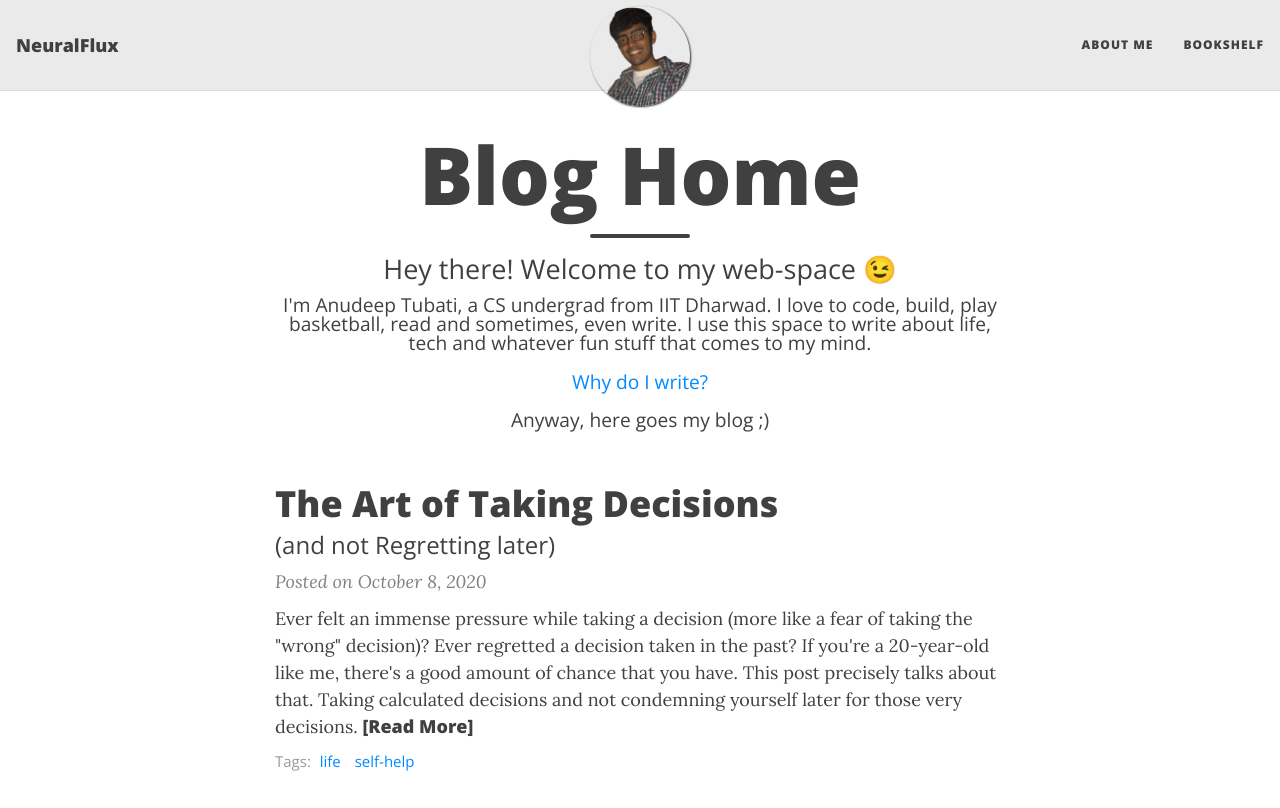
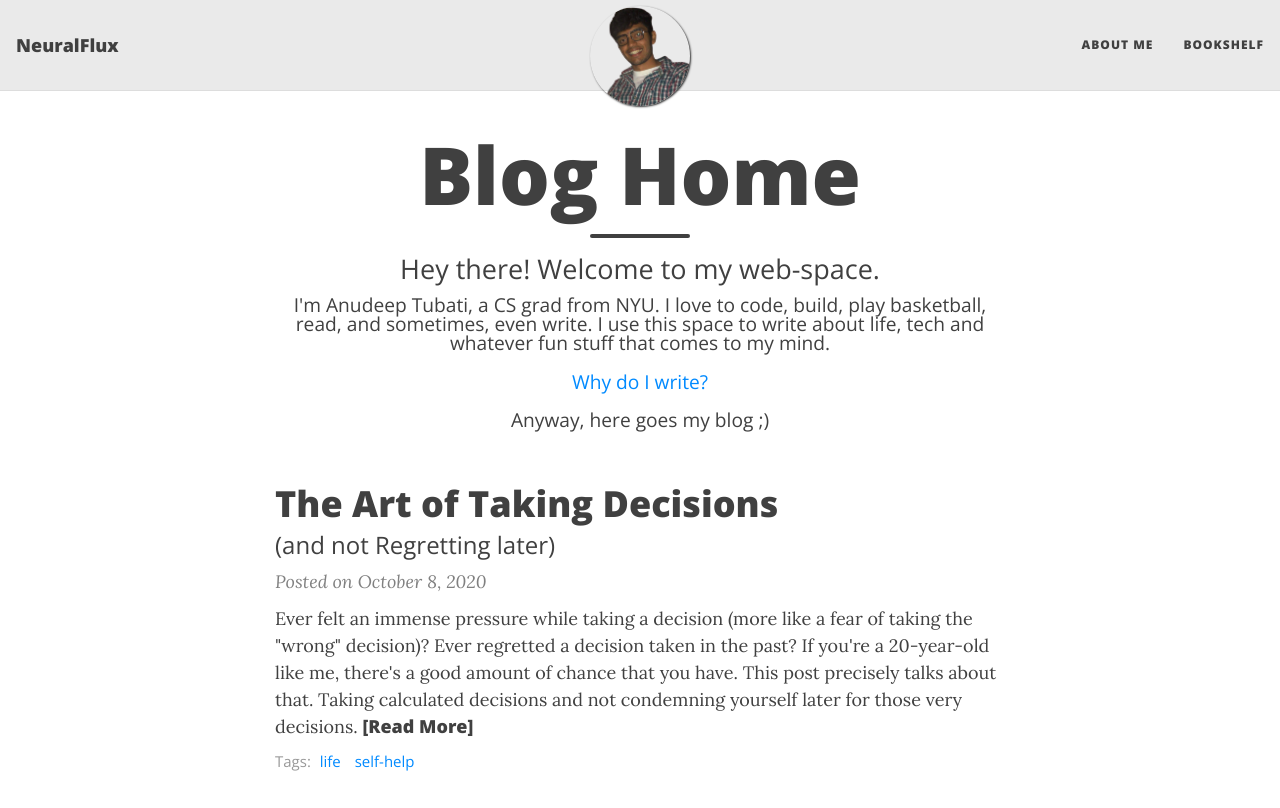
Before and after one commit to NeuralFlux/blog, a Jekyll site: the page built from index.html, in a window 1280 px wide. Shown: the top 808 px of the page. Built offline with Jekyll 4.4.1, drawn with Linux system fonts in a browser that asks for light colours; nearby versions of some CDN libraries; the list of posts is cut into pages by our own code; grey boxes are pictures that could not be loaded.

Commit message:
update intro

```diff
--- a/index.html
+++ b/index.html
@@ -1,6 +1,6 @@
 ---
 layout: home
 title: Blog Home
-subtitle: Hey there! Welcome to my web-space &#128521;
-intropara: I'm Anudeep Tubati, a CS undergrad from IIT Dharwad. I love to code, build, play basketball, read and sometimes, even write. I use this space to write about life, tech and whatever fun stuff that comes to my mind. <br><br> <a href="aboutme/#why-do-i-write">Why do I write? </a> <br><br> Anyway, here goes my blog ;)
+subtitle: Hey there! Welcome to my web-space.
+intropara: I'm Anudeep Tubati, a CS grad from NYU. I love to code, build, play basketball, read, and sometimes, even write. I use this space to write about life, tech and whatever fun stuff that comes to my mind. <br><br> <a href="aboutme/#why-do-i-write">Why do I write? </a> <br><br> Anyway, here goes my blog ;)
 ---
```
